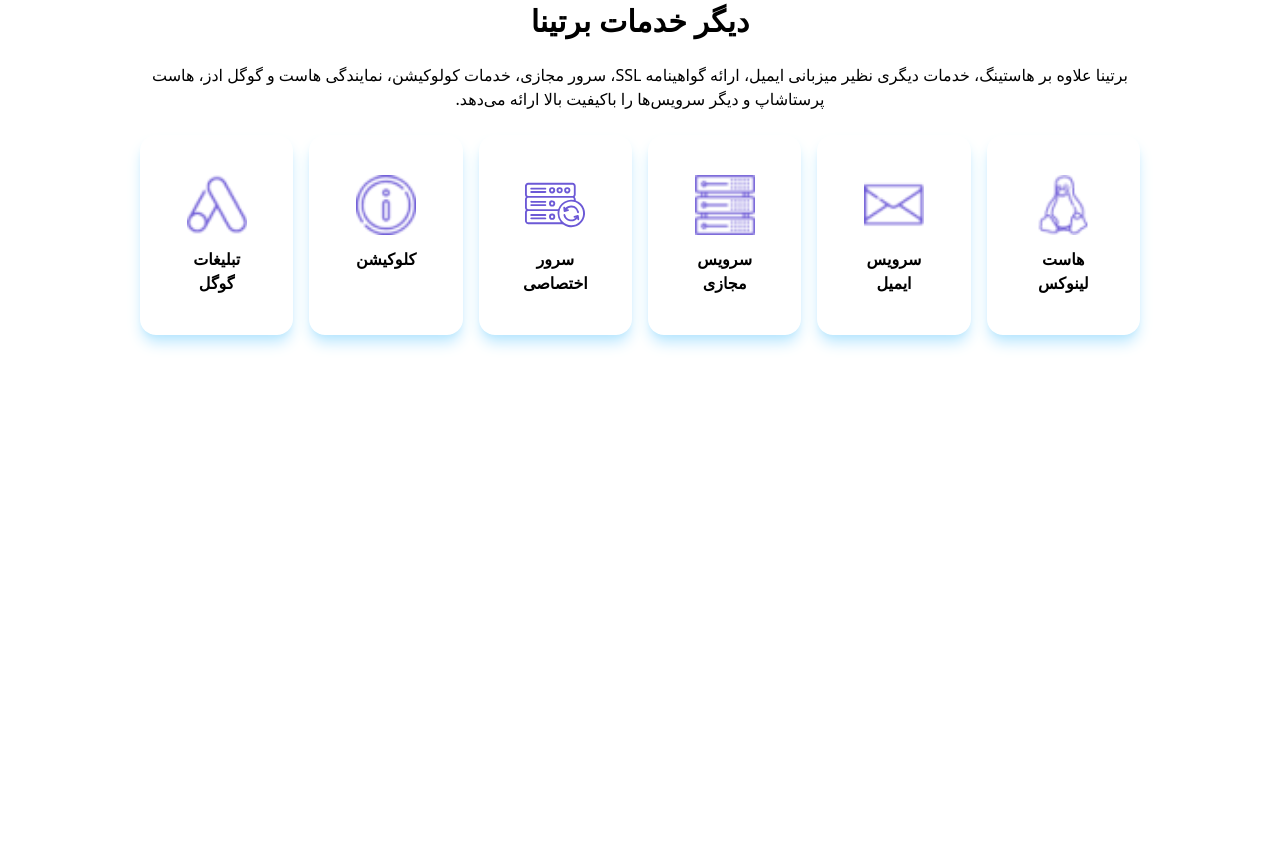
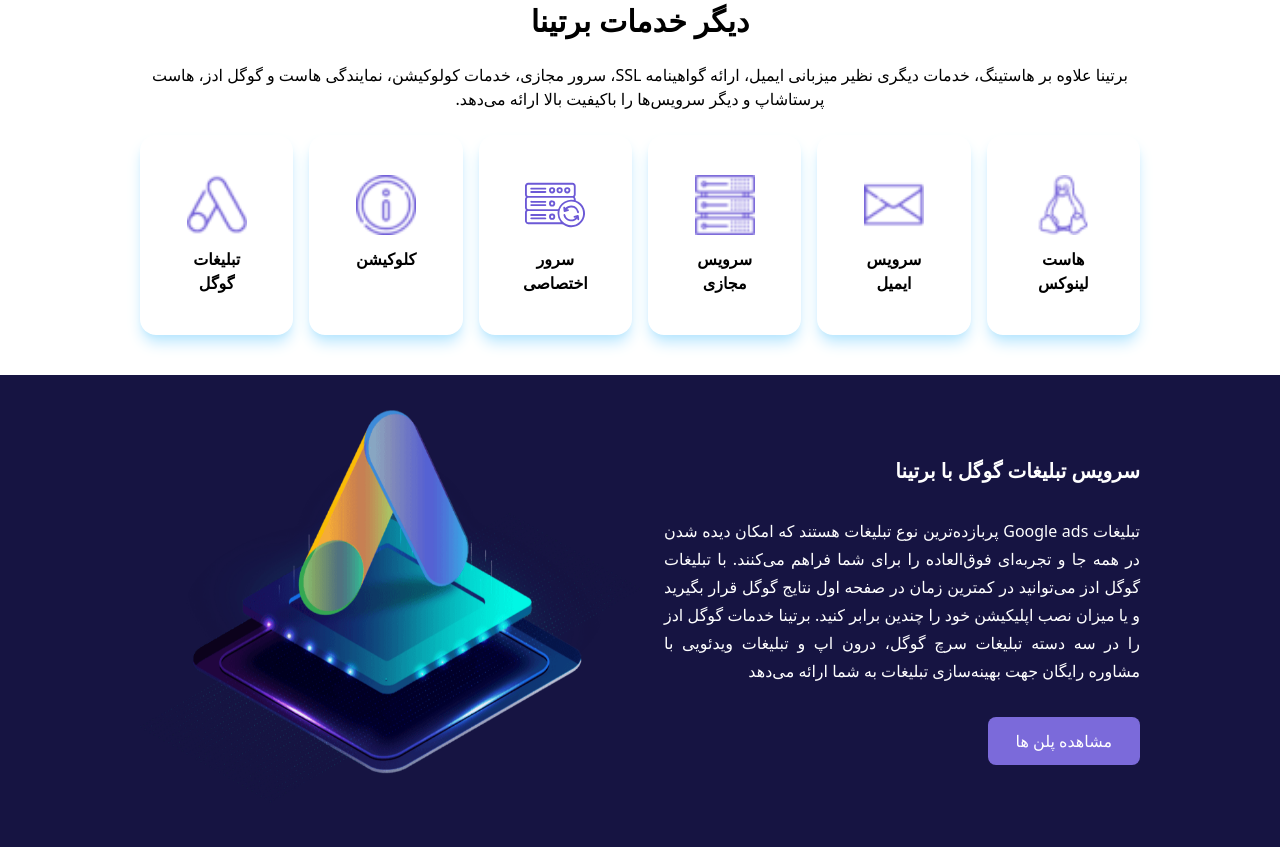
Before and after one commit to Mahdimousavinezhad/Bertina-Template, a website: page src/index.html in a window 1280 px wide. Shown: the part 2595-3442 px from the top of the page. Before the commit the page ends 2970 px from the top, so only its background shows below. Drawn offline with Linux system fonts and the light colour scheme.

Commit message:
features: Designed google ads services section

```diff
--- a/src/index.html
+++ b/src/index.html
@@ -1387,6 +1387,34 @@
           </div>
         </div>
       </section>
+      <section class="bg-darkerblue">
+        <div
+          class="container mx-auto min-h-90 py-10 px-5 lg:px-2 xl:px-35 text-white flex flex-col items-center text-center gap-6 md:flex-row"
+        >
+          <div class="flex flex-col gap-8 items-center md:items-start">
+            <h1 class="font-bold text-xl">سرویس تبلیغات گوگل با برتینا</h1>
+            <p class="text-justify leading-7">
+              تبلیغات Google ads پربازده‌ترین نوع تبلیغات هستند که امکان دیده‌
+              شدن در همه جا و تجربه‌ای فوق‌العاده را برای شما فراهم می‌کنند. با
+              تبلیغات گوگل ادز می‌توانید در کمترین زمان در صفحه اول نتایج گوگل
+              قرار بگیرید و یا میزان نصب اپلیکیشن خود را چندین برابر کنید.
+              برتینا خدمات گوگل ادز را در سه دسته تبلیغات سرچ گوگل، درون اپ و
+              تبلیغات ویدئویی با مشاوره رایگان جهت بهینه‌سازی تبلیغات به شما
+              ارائه می‌دهد
+            </p>
+            <button
+              class="bg-lighterviolet py-2 px-5 rounded-lg md:py-3 md:px-7 transition-all duration-300 hover:bg-violet-500/75 hover:scale-110 cursor-pointer"
+            >
+              مشاهده پلن ها
+            </button>
+          </div>
+          <img
+            src="./assets/images/Google-ad-service_1-768x602.webp"
+            alt="Google ads"
+            class="animate-banner md:w-6/12"
+          />
+        </div>
+      </section>
     </main>
     <!-- End of Main section -->
 
```
Also changed, not shown: dist/output.css.
